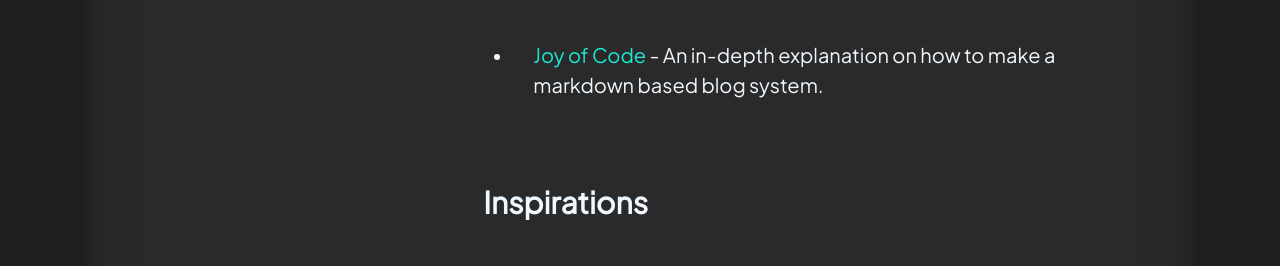
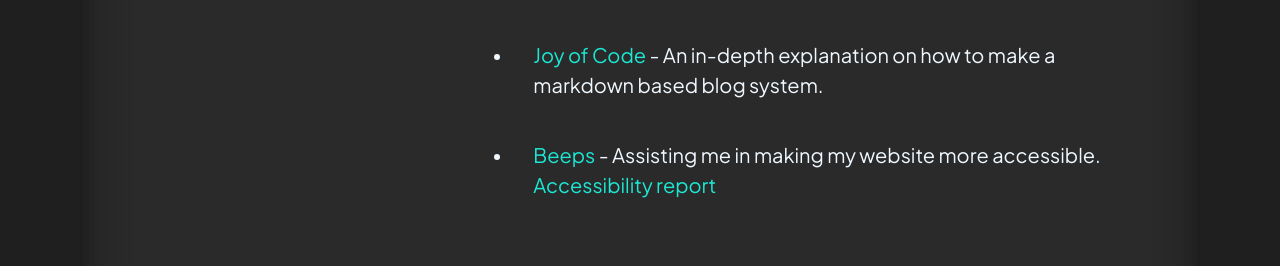
Before and after one commit to Kraafter/Kraaftersite-v3, a SvelteKit app: page /about/website in a window 1280 px wide. Shown: the part 1945-2211 px from the top of the page. Built offline with nearby package versions, Linux system fonts and the light colour scheme; a web font is replaced by a local one.

Commit message:
Added credits for beeps on the accessibility rework

```diff
--- a/src/routes/about/website/+page.svelte
+++ b/src/routes/about/website/+page.svelte
@@ -82,6 +82,9 @@
                     </li>
                     <li class="text2">
                         <p class="text2"><a href="https://joyofcode.xyz/sveltekit-markdown-blog" class="text2 linking">Joy of Code</a> - An in-depth explanation on how to make a markdown based blog system.</p>
+                    </li>
+                    <li class="text2">
+                        <p class="text2"><a href="https://beeps.website" class="text2 linking">Beeps</a> - Assisting me in making my website more accessible. <a href="https://beeps.website/accessibility-for-furries/audits/kraaftersite/#add-labels-to-form-controls" class="text2 linking">Accessibility report</a></p>
                     </li>
                 </ul>
                 <p class="text1 texthead" id="inspiration">Inspirations</p>
```
